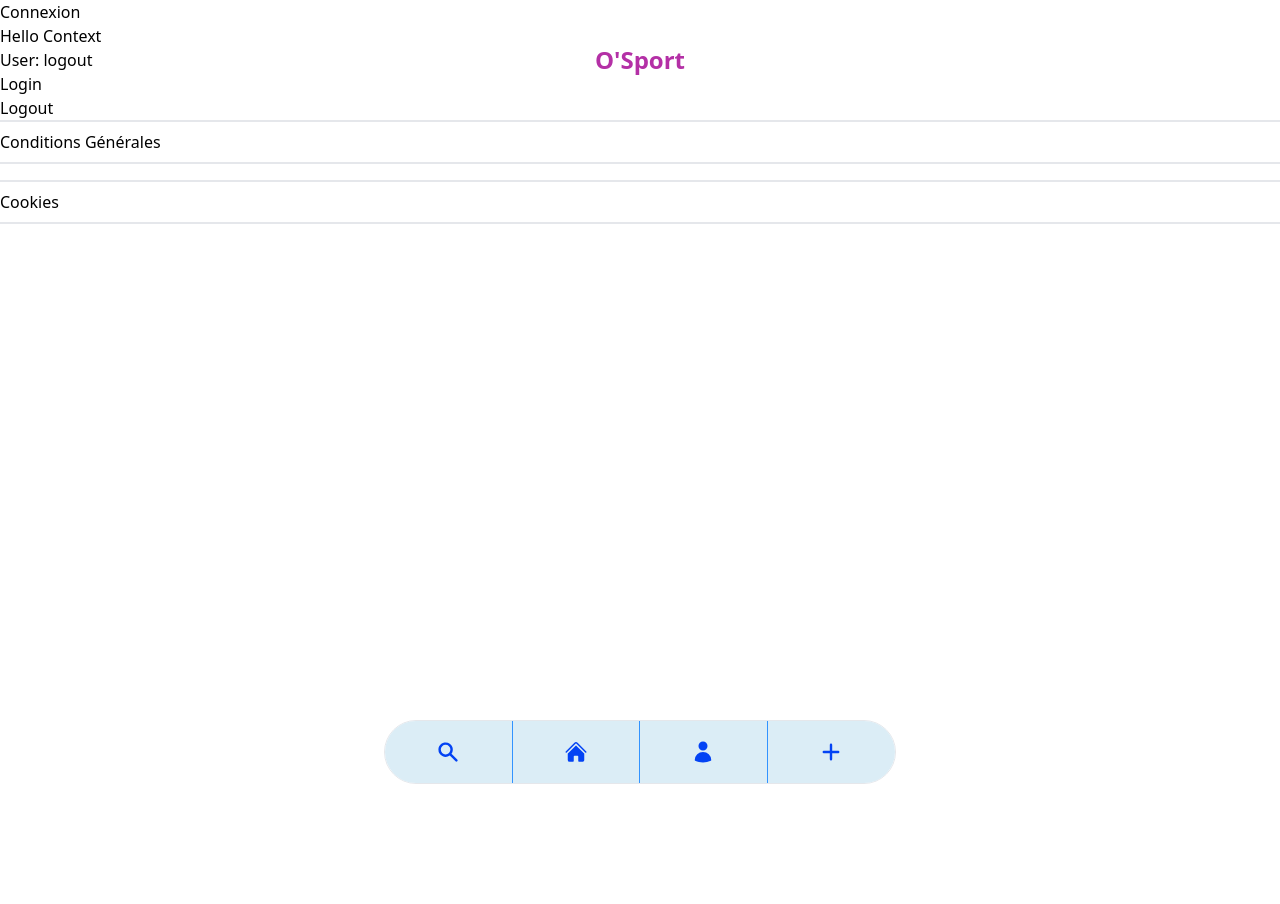
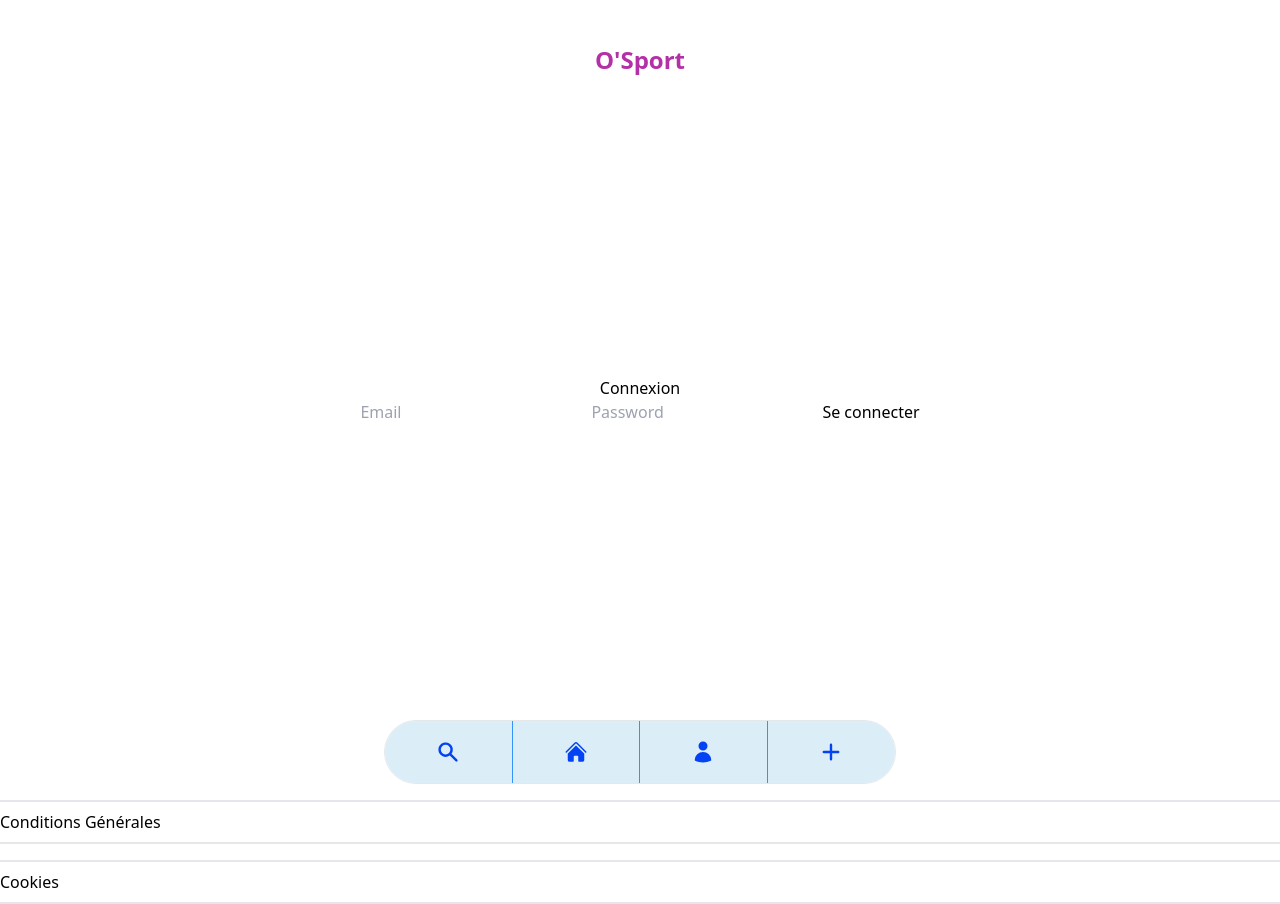
Before and after one commit to RonanKerveno/O-Sport-Frontend, a Next.js app in the folder osport/: page /connexion in a window 1280 px wide. Before the commit the page ends 800 px from the top, so only its background shows below. Built offline with nearby package versions, Linux system fonts and the light colour scheme.

Commit message:
Save for checkout branch

```diff
--- a/osport/package.json
+++ b/osport/package.json
@@ -13,6 +13,8 @@
     "@types/react": "18.2.6",
     "@types/react-dom": "18.2.4",
     "autoprefixer": "10.4.14",
+    "axios": "^1.4.0",
+    "axios-hooks": "^4.0.0",
     "eslint": "8.40.0",
     "eslint-config-next": "13.4.1",
     "next": "13.4.1",
--- /dev/null
+++ b/osport/public/db/db.json
@@ -0,0 +1,43 @@
+{
+  "users": [
+    {
+      "id": 1,
+      "email": "user1@example.com",
+      "is_admin": false,
+      "user_name": "user1",
+      "password": "password1",
+      "last_name": "Doe",
+      "first_name": "John",
+      "description": "I am John Doe"
+    }
+  ],
+  "events": [
+    {
+      "id": 1,
+      "author": 1,
+      "title": "Event 1",
+      "place": "Place 1",
+      "activity": "Activity 1",
+      "description": "This is event 1",
+      "created_at": "2023-05-12T00:00:00Z"
+    }
+  ],
+  "user_events": [
+    {
+      "event_Id": 1,
+      "user_Id": 1
+    }
+  ],
+  "sports": [
+    {
+      "id": 1,
+      "name": "Football"
+    }
+  ],
+  "user_sports": [
+    {
+      "user_id": 1,
+      "sport_id": 1
+    }
+  ]
+}
--- a/osport/src/contexts/AuthContext.tsx
+++ b/osport/src/contexts/AuthContext.tsx
@@ -1,45 +1,68 @@
 import {
   createContext, ReactNode, useContext, useMemo, useState,
 } from 'react';
+import { authenticateUser } from '../services/authServiceTest';
 
+// Définition du type de contexte d'authentification
 type authContextType = {
   isLogged: boolean;
-  login: () => void;
+  // eslint-disable-next-line no-unused-vars
+  login: (email: string, password: string) => void;
   logout: () => void;
+  error: string;
 };
 
+// Valeurs par défaut du contexte d'authentification
 const authContextDefaultValues: authContextType = {
   isLogged: false,
+  // eslint-disable-next-line no-unused-vars
   login: () => {},
   logout: () => {},
+  error: '',
 };
 
+// Création du contexte d'authentification
 const AuthContext = createContext<authContextType>(authContextDefaultValues);
 
+// Hook pour accéder au contexte d'authentification
 export function useAuth() {
   return useContext(AuthContext);
 }
 
+// Props du composant AuthProvider
 type Props = {
   children: ReactNode;
 };
 
+// Composant fournisseur du contexte d'authentification
 export function AuthProvider({ children }: Props) {
   const [isLogged, setLogState] = useState<boolean>(false);
+  const [error, setError] = useState<string>('');
 
-  const login = () => {
-    setLogState(true);
+  // Fonction de connexion
+  const login = (email: string, password: string) => {
+    const isAuthenticated = authenticateUser(email, password);
+    setLogState(isAuthenticated);
+
+    if (!isAuthenticated) {
+      setError('Email ou mot de passe invalide');
+    } else {
+      setError('');
+    }
   };
 
+  // Fonction de déconnexion
   const logout = () => {
     setLogState(false);
   };
 
+  // Valeur du contexte d'authentification
   const value = useMemo(() => ({
     isLogged,
     login,
     logout,
-  }), [isLogged]);
+    error,
+  }), [error, isLogged]);
 
   return (
     <AuthContext.Provider value={value}>
--- a/osport/src/pages/connexion/index.tsx
+++ b/osport/src/pages/connexion/index.tsx
@@ -1,26 +1,39 @@
 import Head from 'next/head';
+import { useState } from 'react';
 import { useAuth } from '../../contexts/AuthContext';
 
 export default function Login() {
-  const { isLogged, login, logout } = useAuth();
+  const {
+    isLogged, login, logout, error,
+  } = useAuth();
+  const [email, setEmail] = useState('');
+  const [password, setPassword] = useState('');
+
+  const handleLogin = () => {
+    login(email, password);
+  };
 
   return (
     <>
       <Head>
         <title>Connexion - osport</title>
       </Head>
-      <h1>Connexion</h1>
-      <div>
-        <h1>Hello Context</h1>
-        <h2>User: {isLogged ? 'login' : 'logout'}</h2>
-        <div>
-          <button onClick={login} type="button">Login</button>
-        </div>
-        <div>
-          <button onClick={logout} type="button">Logout</button>
-        </div>
+      <div className="flex flex-col min-h-screen items-center justify-center">
+        <h1>Connexion</h1>
+        {!isLogged ? (
+          <div>
+            <input type="email" placeholder="Email" value={email} onChange={(e) => setEmail(e.target.value)} />
+            <input type="password" placeholder="Password" value={password} onChange={(e) => setPassword(e.target.value)} />
+            <button onClick={handleLogin} type="button">Se connecter</button>
+            {error && <p>{error}</p>}
+          </div>
+        ) : (
+          <div>
+            <h2>Bienvenue !</h2>
+            <button onClick={logout} type="button">Se déconnecter</button>
+          </div>
+        )}
       </div>
     </>
-
   );
 }
--- /dev/null
+++ b/osport/src/services/authServiceTest.ts
@@ -0,0 +1,11 @@
+import dbTest from '../../public/db/db.json';
+
+export function getUsers() {
+  return dbTest.users;
+}
+
+export function authenticateUser(email: string, password: string) {
+  const users = getUsers();
+  const user = users.find((userData) => userData.email === email && userData.password === password);
+  return user != null;
+}
```
Also changed, not shown: osport/src/services/userService.ts (added, +8 -0 lines), 1 other file (tests, documents, lock files or other folders).
